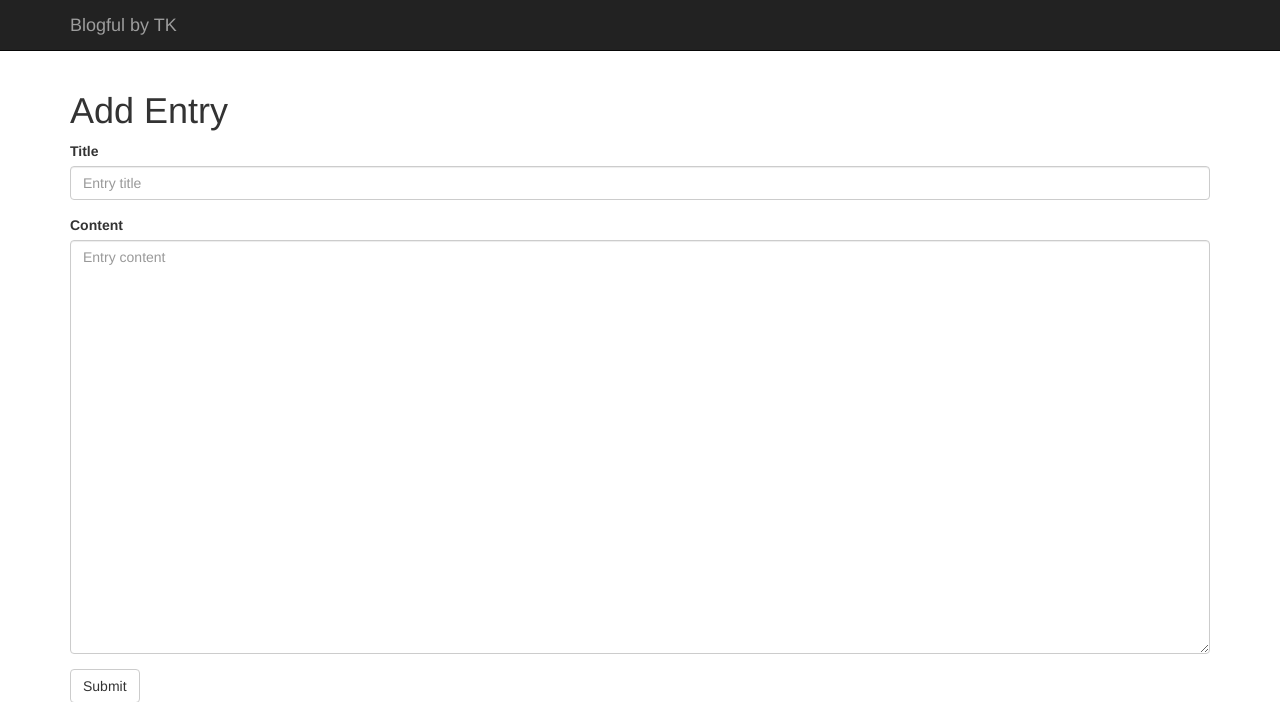
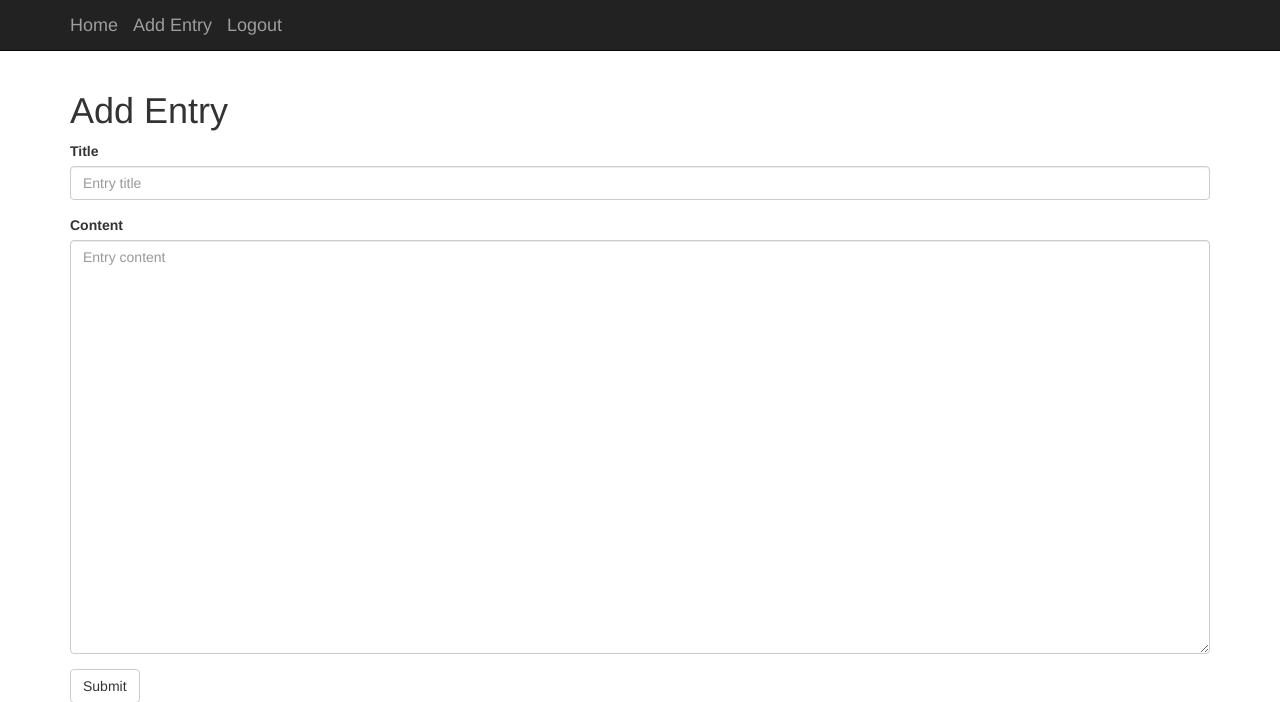
Before and after one commit to tydonk/blogful, a Flask app: page /entry/add in a window 1280 px wide. Shown: the top 702 px of the page. Run offline with Flask 2, Linux system fonts and the light colour scheme; a user stored in the database is signed in; tables that the repository leaves empty hold one stand-in row (values such as "Sample post"); some libraries are stand-ins or nearby versions.

Commit message:
navbar links change based on login status

```diff
--- a/blog/templates/base.html
+++ b/blog/templates/base.html
@@ -30,8 +30,17 @@
                         <span class="icon-bar"></span>
                         <span class="icon-bar"></span>
                     </button>
-                    <a class="navbar-brand" href="{{ url_for('entries') }}">Blogful by TK</a>
+                    <a class="navbar-brand" href="{{ url_for('entries') }}">Home</a>
+                    {% if not current_user.is_authenticated %}
+                    <a class="navbar-brand" href="{{ url_for('login_get') }}">Login</a>
+                    {% endif %}
+
+                    {% if current_user.is_authenticated %}
+                    <a class="navbar-brand" href="{{ url_for('add_entry_get') }}">Add Entry</a>
+                    <a class="navbar-brand" href="{{ url_for('logout') }}">Logout</a>
+                    {% endif %}
                 </div>
+
                 <div class="collapse navbar-collapse">
                     <ul class="nav navbar-nav navbar-right">
                     </ul>
--- a/blog/views.py
+++ b/blog/views.py
@@ -1,8 +1,13 @@
 from flask import render_template, request, redirect, url_for, flash
 from . import app
 from .database import session, Entry, User
-from flask_login import login_required, login_user
+from flask_login import login_required, login_user, current_user
 from werkzeug.security import check_password_hash
+
+from flask import flash
+from flask_login import login_user, logout_user
+from werkzeug.security import check_password_hash
+from .database import User
 
 @app.route("/")
 @app.route("/page/<int:page>")
@@ -51,7 +56,7 @@ def entries(page=1):
         page=page,
         total_pages=total_pages,
         limit=limit,
-        count=count,
+        count=count
     )
 
 @app.route("/entry/add", methods=["GET"])
@@ -65,6 +70,7 @@ def add_entry_post():
     entry = Entry(
         title=request.form["title"],
         content=request.form["content"],
+        author=current_user
     )
     session.add(entry)
     session.commit()
@@ -76,11 +82,13 @@ def view_entry(id):
     return render_template("entry.html", id = id, entry = entry)
 
 @app.route("/entry/<id>/edit", methods=["GET"])
+@login_required
 def edit_entry_get(id):
     entry = session.query(Entry).get(id)
     return render_template("edit_entry.html", id = id, entry = entry)
 
 @app.route("/entry/<id>/edit", methods=["POST"])
+@login_required
 def edit_entry_post(id):
     entry = session.query(Entry).get(id)
     entry.title = request.form["title"]
@@ -89,11 +97,13 @@ def edit_entry_post(id):
     return redirect(url_for("entries"))
 
 @app.route("/entry/<id>/delete", methods=["GET"])
+@login_required
 def delete_entry_get(id):
     entry = session.query(Entry).get(id)
     return render_template("delete_entry.html", id = id, entry = entry)
 
 @app.route("/entry/<id>/delete", methods=["POST"])
+@login_required
 def delete_entry(id):
     entry = session.query(Entry).get(id)
     session.delete(entry)
@@ -103,11 +113,6 @@ def delete_entry(id):
 @app.route("/login", methods=["GET"])
 def login_get():
     return render_template("login.html")
-
-from flask import flash
-from flask_login import login_user
-from werkzeug.security import check_password_hash
-from .database import User
 
 @app.route("/login", methods=["POST"])
 def login_post():
@@ -120,3 +125,9 @@ def login_post():
 
     login_user(user)
     return redirect(request.args.get('next') or url_for("entries"))
+
+@app.route("/logout")
+@login_required
+def logout():
+    logout_user()
+    return redirect(url_for("entries"))
```
